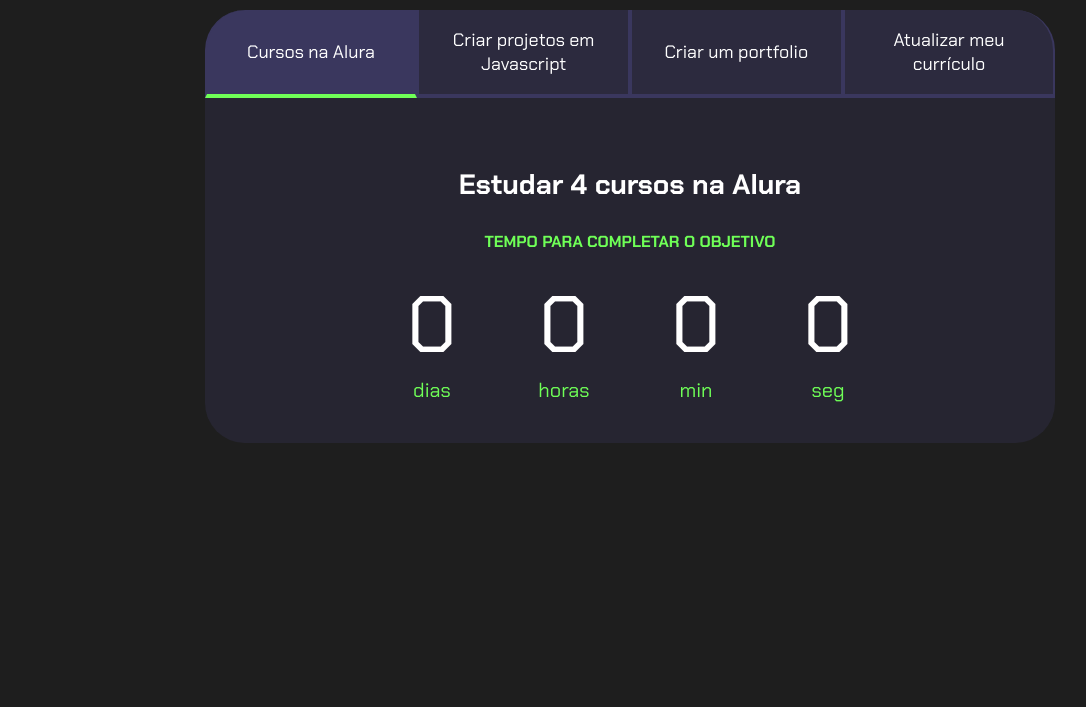
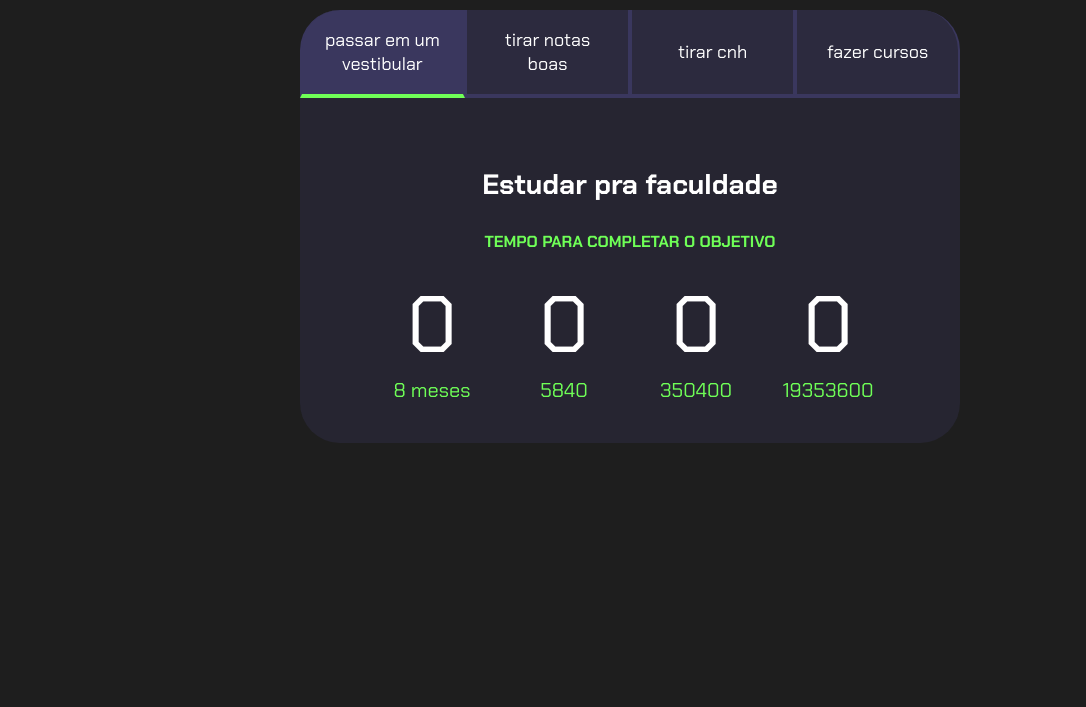
Before and after one commit to erikaray0/programa, a plain HTML site: page index.html in a window 1280 px wide. Shown: the part 93-800 px from the top of the page, without its empty margins (10-1096 px from the left). Drawn offline with Linux system fonts and the light colour scheme.

Commit message:
Add files via upload

```diff
--- a/index.html
+++ b/index.html
@@ -10,34 +10,34 @@
 
 <body>
     <section class="conteudo-principal">
-        <h2 class="titulo-principal">Meus objetivos do ano<span>_</span></h2>
+        <h2 class="titulo-principal">Meu objetivo pra esse ano e me formar<span>_</span></h2>
         <div class="conteudo">
             <div class="botoes">
-                <button class="botao ativo">Cursos na Alura</button>
-                <button class="botao">Criar projetos em Javascript</button>
-                <button class="botao">Criar um portfolio</button>
-                <button class="botao">Atualizar meu currículo</button>
+                <button class="botao ativo">passar em um vestibular</button>
+                <button class="botao">tirar notas boas</button>
+                <button class="botao">tirar cnh</button>
+                <button class="botao">fazer cursos</button>
             </div>
             <div class="abas-textos">
                 <div class="aba-conteudo ativo">
-                    <h3 class="aba-conteudo-titulo-principal">Estudar 4 cursos na Alura</h3>
+                    <h3 class="aba-conteudo-titulo-principal">Estudar pra faculdade</h3>
                     <h4 class="aba-conteudo-titulo-secundario">Tempo para completar o objetivo</h4>
                     <div class="contador">
                         <div class="contador-digito">
                             <p class="contador-digito-numero" id="dias0"></p>
-                            <p class="contador-digito-texto">dias</p>
+                            <p class="contador-digito-texto">8 meses</p>
                         </div>
                         <div class="contador-digito">
                             <p class="contador-digito-numero" id="horas0"></p>
-                            <p class="contador-digito-texto">horas</p>
+                            <p class="contador-digito-texto">5840</p>
                         </div>
                         <div class="contador-digito">
                             <p class="contador-digito-numero" id="min0"></p>
-                            <p class="contador-digito-texto">min</p>
+                            <p class="contador-digito-texto">350400</p>
                         </div>
                         <div class="contador-digito">
                             <p class="contador-digito-numero" id="seg0"></p>
-                            <p class="contador-digito-texto">seg</p>
+                            <p class="contador-digito-texto">19353600</p>
                         </div>
                     </div>
                 </div>
@@ -64,24 +64,24 @@
                     </div>
                 </div>
                 <div class="aba-conteudo">
-                    <h3 class="aba-conteudo-titulo-principal">Criar um portfolio com os meus 3 melhores projetos</h3>
-                    <h4 class="aba-conteudo-titulo-secundario">Tempo para completar o objetivo</h4>
+                    <h3 class="aba-conteudo-titulo-principal">tirar notas boas</h3>
+                    <h4 class="aba-conteudo-titulo-secundario">8 meses</h4>
                     <div class="contador">
                         <div class="contador-digito">
                             <p class="contador-digito-numero" id="dias2"></p>
-                            <p class="contador-digito-texto">dias</p>
+                            <p class="contador-digito-texto">248</p>
                         </div>
                         <div class="contador-digito">
                             <p class="contador-digito-numero" id="horas2"></p>
-                            <p class="contador-digito-texto">horas</p>
+                            <p class="contador-digito-texto">5840</p>
                         </div>
                         <div class="contador-digito">
                             <p class="contador-digito-numero" id="min2"></p>
-                            <p class="contador-digito-texto">min</p>
+                            <p class="contador-digito-texto">350400</p>
                         </div>
                         <div class="contador-digito">
                             <p class="contador-digito-numero" id="seg2"></p>
-                            <p class="contador-digito-texto">seg</p>
+                            <p class="contador-digito-texto">19353600</p>
                         </div>
                     </div>
                 </div>
```
